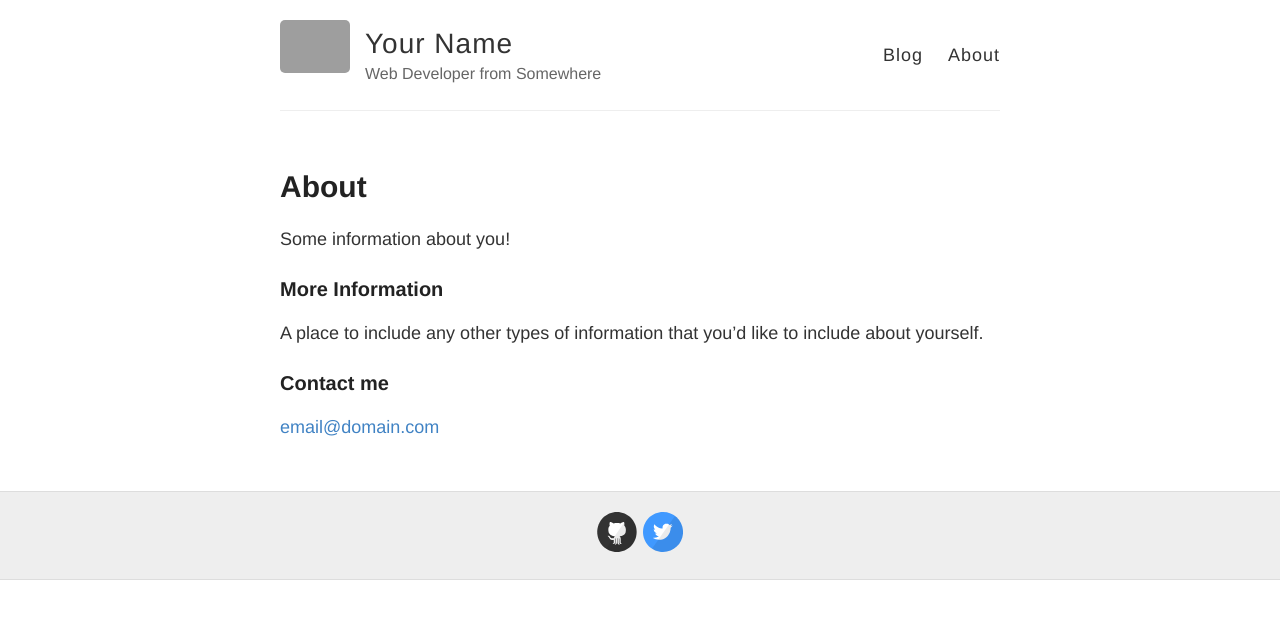
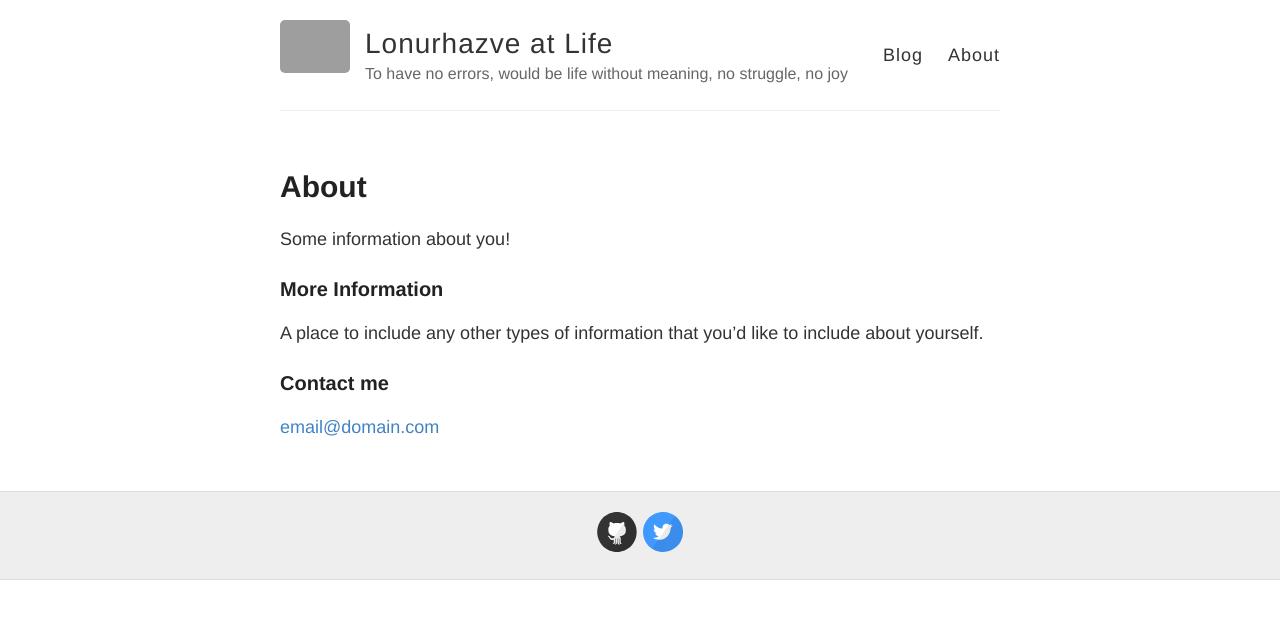
Before and after one commit to lonurhazve/lonurhazve.github.io, a Jekyll site: the page built from about.md, in a window 1280 px wide. Shown: the top 619 px of the page. Built offline with Jekyll 4.4.1, drawn with Linux system fonts in a browser that asks for light colours; grey boxes are pictures that could not be loaded.

Commit message:
Update _config.yml

```diff
--- a/_config.yml
+++ b/_config.yml
@@ -3,10 +3,10 @@
 #
 
 # Name of your site (displayed in the header)
-name: Your Name
+name: Lonurhazve at Life
 
 # Short bio or description (displayed in the header)
-description: Web Developer from Somewhere
+description: "To have no errors, would be life without meaning, no struggle, no joy"
 
 # URL of your avatar or profile pic (you could use your GitHub profile pic)
 avatar: https://raw.githubusercontent.com/barryclark/jekyll-now/master/images/jekyll-logo.png
@@ -26,7 +26,7 @@
   linkedin:
   pinterest:
   rss: # just type anything here for a working RSS icon
-  twitter: jekyllrb
+  twitter: lonurhazve
   stackoverflow: # your stackoverflow profile, e.g. "users/50476/bart-kiers"
   youtube: # channel/<your_long_string> or user/<user-name>
   googleplus: # anything in your profile username that comes after plus.google.com/
```
